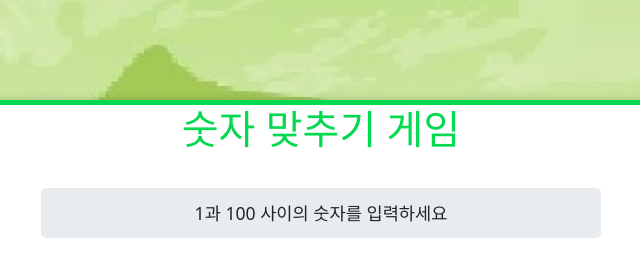
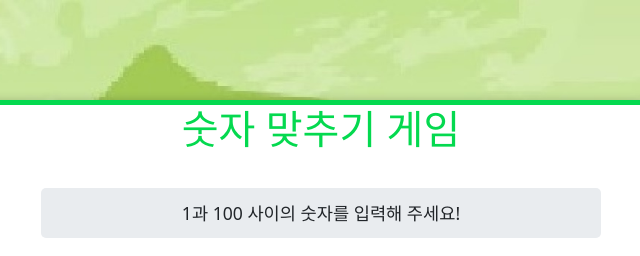
Before and after one commit to inyoung-dev/noona-study-js, a plain HTML site: page day8-project/index.html in a window 1280 px wide. Both pictures are taken after a click on the button "Reset". Shown: the top 256 px of the page, 319-959 px from the left. Drawn offline with nearby package versions, Linux system fonts and the light colour scheme.

Commit message:
study day8

```diff
--- a/day8-project/index.html
+++ b/day8-project/index.html
@@ -14,7 +14,7 @@
         <div class="content">
             <div class="game-container">
                 <h1>숫자 맞추기 게임</h1>
-                <div id="result-area">1과 100 사이의 숫자를 입력하세요.</div>
+                <div id="result-area">1과 100 사이의 숫자를 입력해 주세요!</div>
                 <div id="chance-area">남은 기회 : 3회</div>
                 <div id="history-area"></div>
                 <div class="input-area">
--- a/day8-project/script.js
+++ b/day8-project/script.js
@@ -72,7 +72,7 @@ function reset() {
     gameOver = false;
     history = [];
 
-    resultArea.textContent = "1과 100 사이의 숫자를 입력하세요";
+    resultArea.textContent = "1과 100 사이의 숫자를 입력해 주세요!";
     chanceArea.textContent = `남은 기회 : ${chances}번`;
     historyArea.textContent = "";
 
```
